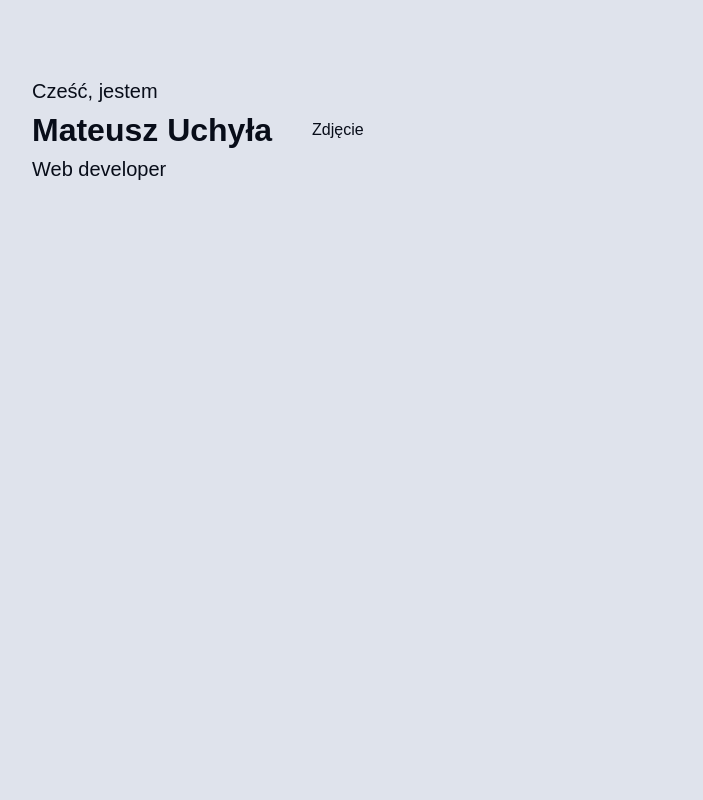
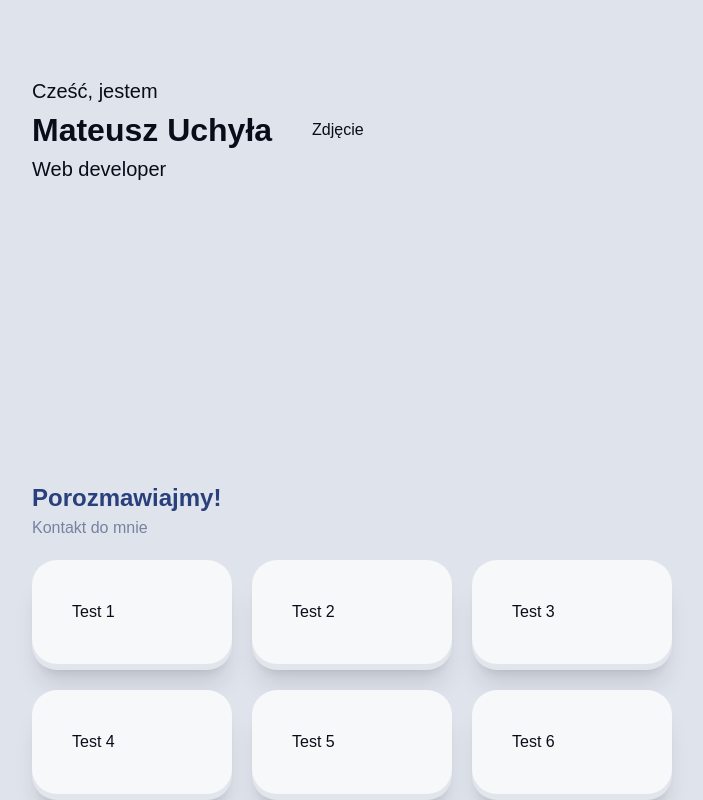
Before and after one commit to m-uchyla/personalPage, a React (Create React App) app: page / in a window 1280 px wide. Shown: the part 276-1076 px from the top of the page, without its empty margins (288-991 px from the left). Before the commit the page ends 800 px from the top, so only its background shows below. Built offline with nearby package versions, Linux system fonts and the light colour scheme.

Commit message:
Contact section concept

```diff
--- /dev/null
+++ b/src/components/organisms/contact.jsx
@@ -0,0 +1,32 @@
+import { Card } from "../"
+
+export default function Contact() {
+    return(
+        <section id="contact">
+            <div className="pb-5">
+                <h2 className="text-[24px] font-[600] text-tprimary">Porozmawiajmy!</h2>
+                <h3 className="text-tsecondary">Kontakt do mnie</h3>
+            </div>
+            <div className="grid grid-cols-3 gap-5">
+                    <Card className={""}>
+                        <h4>Test 1</h4>
+                    </Card>
+                    <Card className={""}>
+                        <h4>Test 2</h4>
+                    </Card>
+                    <Card className={""}>
+                        <h4>Test 3</h4>
+                    </Card>
+                    <Card className={""}>
+                        <h4>Test 4</h4>
+                    </Card>
+                    <Card className={""}>
+                        <h4>Test 5</h4>
+                    </Card>
+                    <Card className={""}>
+                        <h4>Test 6</h4>
+                    </Card>
+            </div>
+        </section>
+    )
+}
--- a/src/components/templates/homepage.jsx
+++ b/src/components/templates/homepage.jsx
@@ -1,10 +1,11 @@
-import { Hero } from "../"
+import { Hero, Contact } from "../"
 
 export default function Homepage() {
 
     return(
         <>
             <Hero />
+            <Contact />
         </>
     )
 }
```
